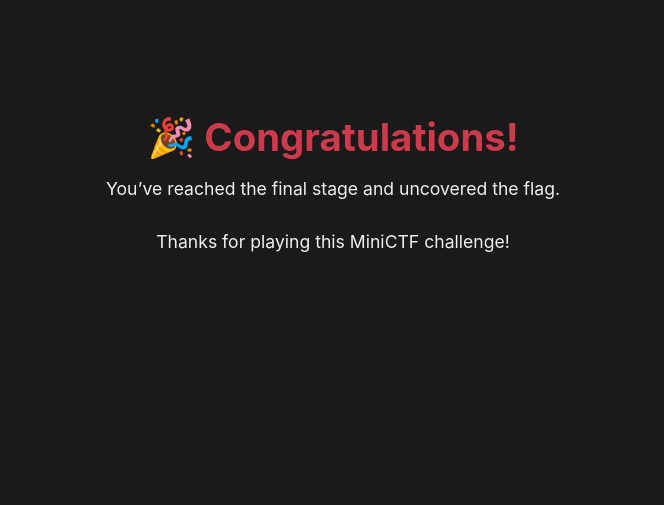
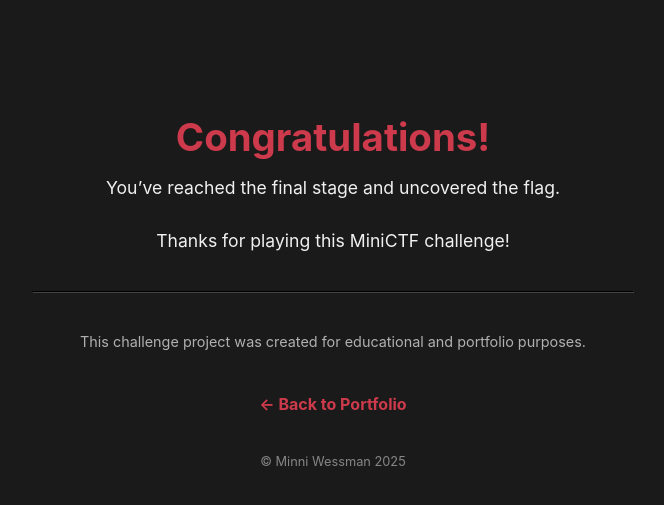
Before and after one commit to wminni/mini-ctf, a Flask app: template templates/flag.html in a window 1280 px wide. Shown: the top 505 px of the page, without its empty margins (307-971 px from the left). Run offline with Flask 3, Linux system fonts and the light colour scheme; the template is opened without the code that fills it, so the values that code supplies are empty.

Commit message:
Update flag.html

```diff
--- a/templates/flag.html
+++ b/templates/flag.html
@@ -6,7 +6,7 @@
   <link rel="stylesheet" href="{{ url_for('static', filename='style.css') }}">
 </head>
 <body>
-  <h1>🎉 Congratulations!</h1>
+  <h1>Congratulations!</h1>
   <p>You’ve reached the final stage and uncovered the flag.</p>
 
   <div class="success">
@@ -14,5 +14,20 @@
   </div>
 
   <p>Thanks for playing this MiniCTF challenge!</p>
+
+  <hr style="margin: 40px auto; max-width: 600px; border-color: #444;">
+
+<p style="opacity: 0.7; font-size: 0.9rem;">
+  This challenge project was created for educational and portfolio purposes.
+</p>
+
+<a href="https://wminni.github.io/portfolio/" style="display: inline-block; margin-top: 12px; color: #cc3a4b; text-decoration: none; font-weight: bold;">
+  ← Back to Portfolio
+</a>
+
+<p style="margin-top: 40px; font-size: 0.8rem; opacity: 0.5;">
+  &copy; Minni Wessman 2025
+</p>
+
 </body>
 </html>
```
